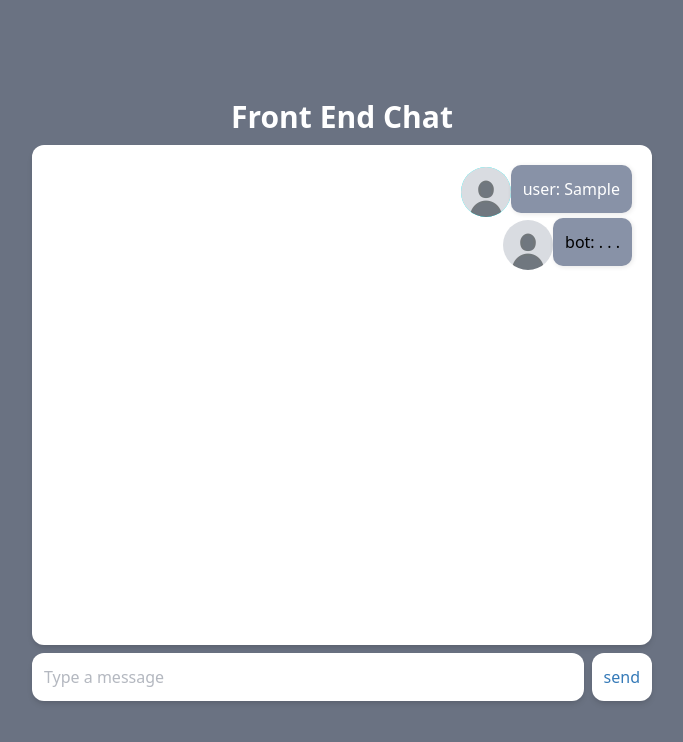
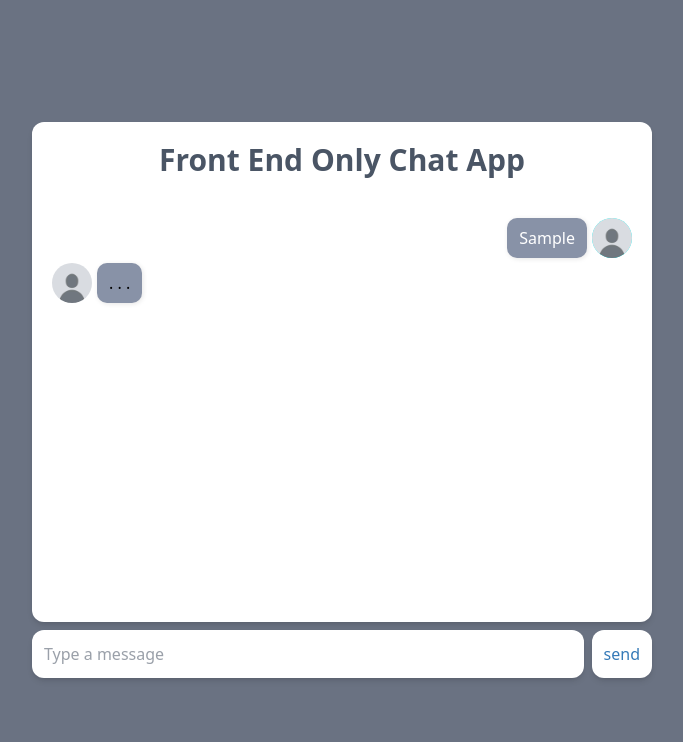
Before and after one commit to YamaiKaguya/Chat-Front-End, a website: page index.html in a window 1280 px wide. Both pictures are taken after typing "Sample" into the empty fields and a click on the button "send". Shown: the whole page, without its empty margins (298-981 px from the left). Drawn offline with Linux system fonts and the light colour scheme.

Commit message:
tailwind

```diff
--- a/index.html
+++ b/index.html
@@ -20,14 +20,7 @@
 	<div class="chat
 		h-fit
 		p-2.5">
-		<h2 class="
-			text-3xl
-			text-center
-			text-white
-			font-bold
-			mb-2.5">
-			Front End Chat
-		</h2>
+
 		<div id="chat" class="
 			bg-white
 			shadow-md
@@ -37,13 +30,23 @@
 			overflow-y-auto
 			mb-2
 			text-[13px]
-			"></div>
+			">
+			<h2 class="
+			text-3xl
+			text-center
+			text-gray-600
+			font-bold
+			mb-10
+			">
+				Front End Only Chat App
+			</h2>
+		</div>
 		<div class="flex gap-2">
 			<input type="text" id="input" placeholder="Type a message" class="
 				w-full
 				p-3
 				text-base
-				text-gray-500
+				text-gray-700
 				bg-white
 				rounded-xl
 				shadow-md" />
@@ -51,7 +54,7 @@
 			<button type="button" class="
 				text-base
 				bg-white
-				text-gray-500
+				text-gray-700
 				px-3 py-2
 				shadow-md
 				rounded-xl
--- a/scripts.js
+++ b/scripts.js
@@ -1,9 +1,8 @@
 let lastRenderedIndex = 0;
 let messages = [];
 const chatBox = document.getElementById("chat");
-const messageContainer = document.querySelector(".message-container");
 
-function fakeServerGetMessages() {
+function fakeServer() {
 	return new Promise((resolve) => {
 		resolve([...messages]);
 	});
@@ -21,30 +20,30 @@ function updateChat(data) {
 		const userIcon = document.createElement("img");
 		const message = document.createElement("div");
 
+		userIcon.className = "user-icon";
 		userIcon.src = "icon.jpg";
-
-		userIcon.className = "user-icon";
 		completeMessage.className = "complete-message";
 		message.className =
 			"message " + (msg.from === "user" ? "from-user" : "from-bot");
-
-		message.textContent = `${msg.from}: ${msg.message}`;
-
-		// Complete message
-		completeMessage.appendChild(userIcon);
-		completeMessage.appendChild(message);
+		message.textContent = `${msg.message} `;
 
 		if (msg.from === "bot") {
+			completeMessage.appendChild(userIcon);
+			completeMessage.appendChild(message);
+
 			setTimeout(() => {
-				message.textContent = `${msg.from}: . . .`;
+				message.textContent = ` . . .`;
 				chatBox.appendChild(completeMessage);
 			}, 1000);
 
 			setTimeout(() => {
-				message.textContent = `${msg.from}: ${msg.message}`;
+				message.textContent = ` ${msg.message}`;
 				chatBox.appendChild(completeMessage);
 			}, 4000);
 		} else {
+			completeMessage.appendChild(message);
+			completeMessage.appendChild(userIcon);
+
 			chatBox.appendChild(completeMessage);
 		}
 	}
@@ -63,7 +62,7 @@ function sendMessage() {
 
 function start() {
 	setInterval(() => {
-		fakeServerGetMessages().then((data) => updateChat(data));
+		fakeServer().then((data) => updateChat(data));
 	}, 1000);
 
 	console.log("Chat started!");
--- a/style.css
+++ b/style.css
@@ -13,10 +13,12 @@ input[type="text"]:hover {
 }
 
 .complete-message {
+	height: 40px;
 	display: flex;
-
+	gap: 5px;
 	justify-content: flex-end;
 	align-items: center;
+	margin-bottom: 5px;
 }
 
 .from-user,
@@ -29,20 +31,23 @@ input[type="text"]:hover {
 }
 
 .complete-message > .from-user {
-	color: white;
+	color: rgb(255, 255, 255);
 }
 .complete-message > .from-bot {
 	color: black;
+	margin-right: auto;
 }
 
 .user-icon {
+	height: 100%;
 	background-color: aqua;
-	width: 50px;
-	height: 50px;
 	border-radius: 50%;
 }
 
 .message {
 	background-color: #8892a7;
-	margin-bottom: 5px;
+	height: 100%;
+
+	display: grid;
+	place-content: center;
 }
```
Also changed, not shown: src/output.css.
